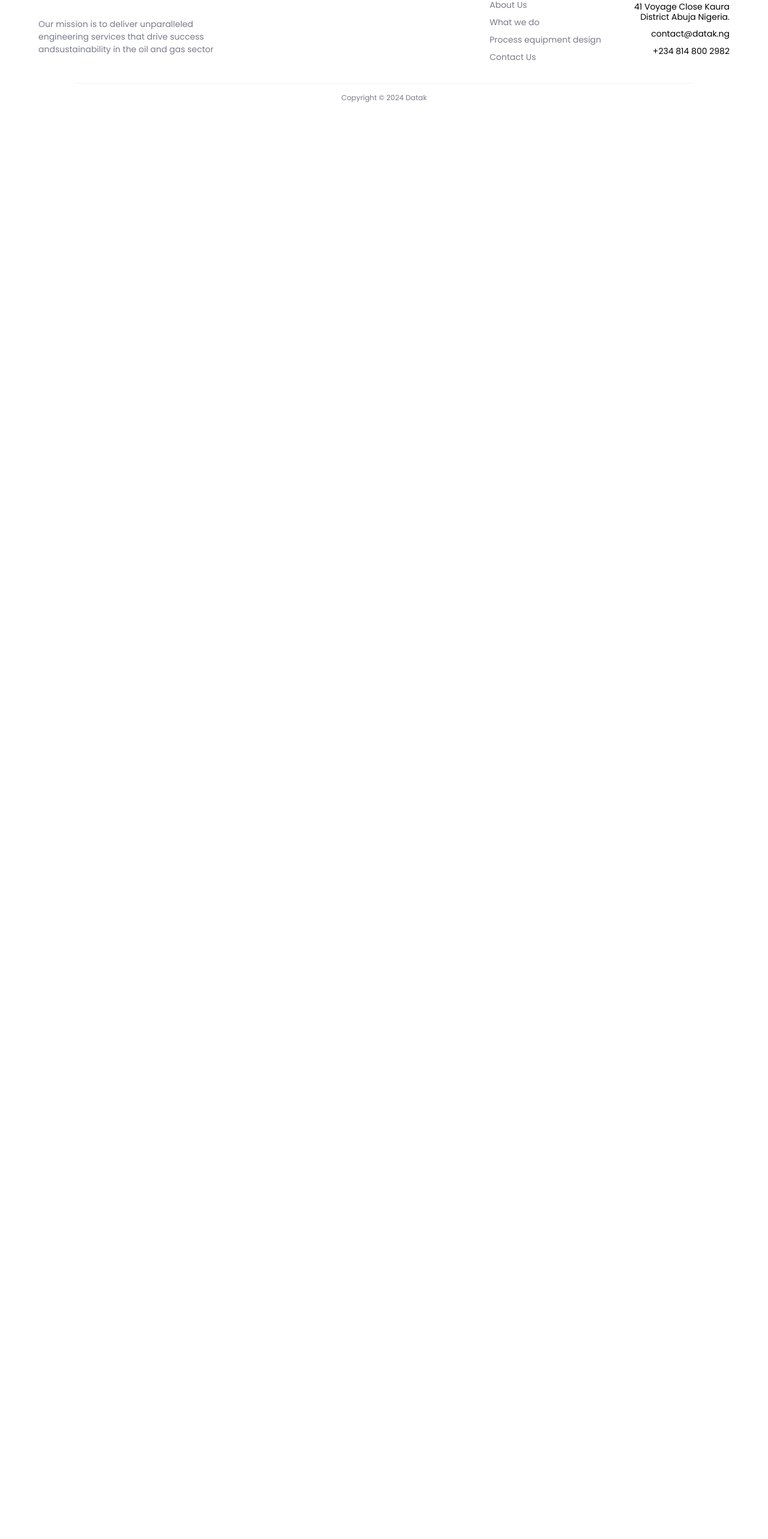
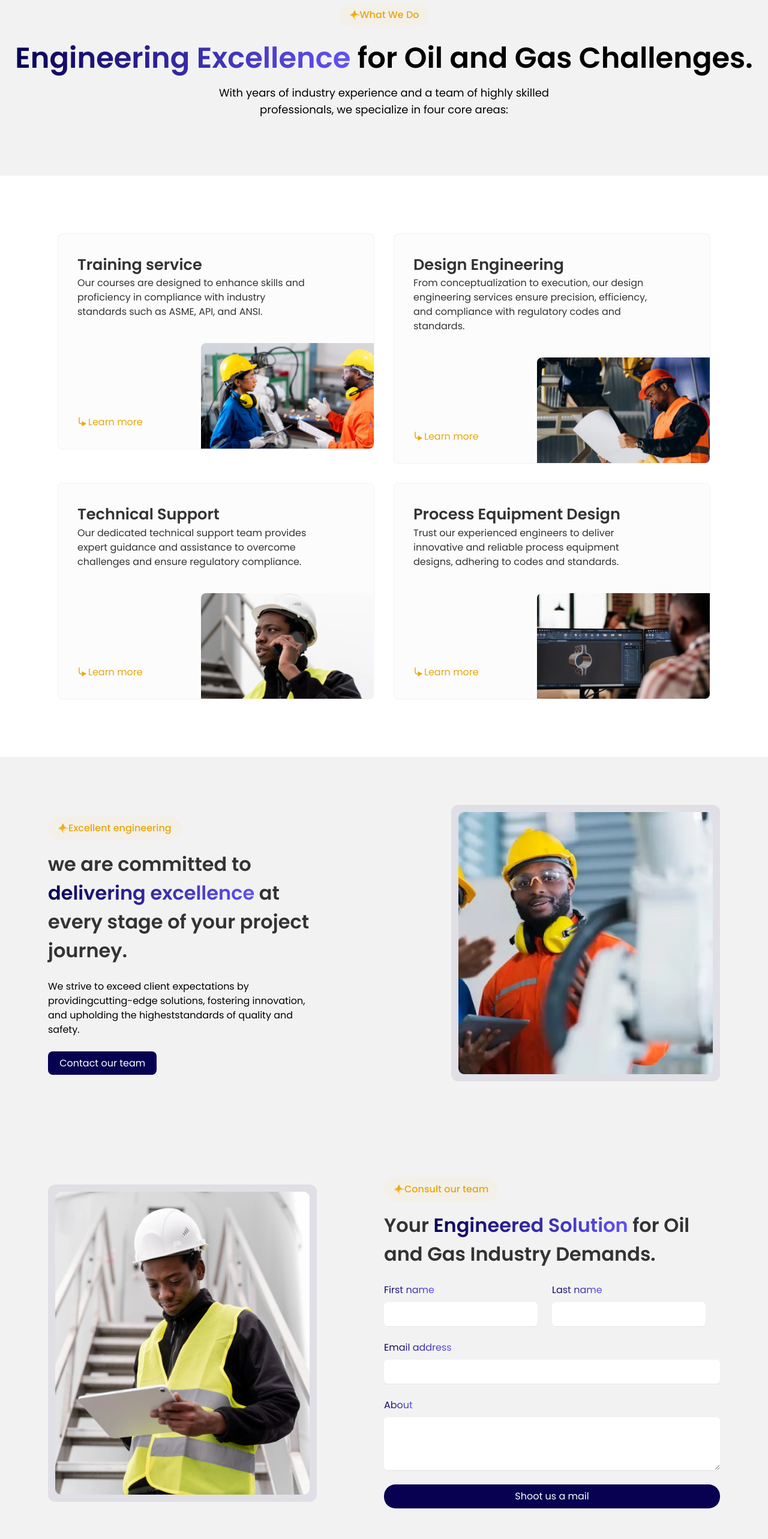
Before and after one commit to Datakengring/Datak_Engineering, a React (Vite) app: page /what-we-do in a window 1280 px wide. Shown: the part 171-2737 px from the top of the page at 60% size. Before the commit the page ends 800 px from the top, so only its background shows below. Built offline with nearby package versions, Linux system fonts and the light colour scheme.

Commit message:
whatWedo i8n done

```diff
--- a/src/components/StarWords.tsx
+++ b/src/components/StarWords.tsx
@@ -4,7 +4,7 @@ const StarWords = ({ word }: { word: string }) => {
   return (
     <div className="flex w-fit mb-4 bg-[#EAA5080A] px-4 py-2 rounded-[1.2rem]">
       <img src={star} alt="star" />
-      <p className="text-yellow text-center">{word}</p>
+      <p className="text-yellow text-center font-medium">{word}</p>
     </div>
   );
 };
--- a/src/pages/WhatWeDo/index.tsx
+++ b/src/pages/WhatWeDo/index.tsx
@@ -1,7 +1,99 @@
+import ActivityCard from "../../components/ActivityCard";
+import StarWords from "../../components/StarWords";
 import MainWrapper from "../../layouts/MainWrapper";
+import one from "/images/one.webp";
+import two from "/images/two.webp";
+import three from "/images/three.webp";
+import four from "/images/four.webp";
+import engineer from "/images/engineer.webp";
+import report from "/images/report.webp";
+import GradientWord from "../../components/GradientWord";
+import PrimaryButton from "../../components/Buttons/PrimaryButton";
+import ContactForm from "../../components/ContactForm";
 
 const WhatWeDo = () => {
-  return <MainWrapper>WhatWeDo</MainWrapper>;
+  return (
+    <MainWrapper>
+      <div className=" bg-secondary flex flex-col justify-center items-center py-24 ">
+        <StarWords word="What We Do" />
+        <h2 className=" text-[2.4rem] font-[600]   lg:text-[3rem]">
+          <span className=" bg-gradient-to-r from-linearOne to-linearTwo inline-block text-transparent bg-clip-text ">
+            Engineering Excellence
+          </span>{" "}
+          for Oil and Gas Challenges.
+        </h2>
+
+        <p className=" w-[50%] text-center font-normal text-lg mt-2">
+          With years of industry experience and a team of highly skilled
+          professionals, we specialize in four core areas:
+        </p>
+      </div>
+
+      <div className=" bg-white  p-24 w-[100%] grid grid-cols-1 lg:grid-cols-2 gap-8">
+        <ActivityCard
+          header={"Training service"}
+          info={
+            "Our courses are designed to enhance skills and proficiency in compliance with industry standards such as ASME, API, and ANSI."
+          }
+          image={one}
+        />
+        <ActivityCard
+          header={"Design Engineering"}
+          info={
+            "From conceptualization to execution, our design engineering services ensure precision, efficiency, and compliance with regulatory codes and standards."
+          }
+          image={two}
+        />
+        <ActivityCard
+          header={"Technical Support"}
+          info={
+            "Our dedicated technical support team provides expert guidance and assistance to overcome challenges and ensure regulatory compliance."
+          }
+          image={three}
+        />
+        <ActivityCard
+          header={"Process Equipment Design"}
+          info={
+            "Trust our experienced engineers to deliver innovative and reliable process equipment designs, adhering to codes and standards."
+          }
+          image={four}
+        />
+      </div>
+      <div className="bg-secondary px-[1.5rem] lg:px-[5rem] py-[3rem] lg:py-[5rem] flex flex-col gap-[3rem] justify-between items-center lg:gap-0 lg:flex-row">
+        {" "}
+        <div className="lg:w-[40%] text-left">
+          <StarWords word={"Excellent engineering"} />
+          <p className="text-textColorPrimary text-[1.2rem] lg:text-[2rem] font-[600] mb-[1.5rem]">
+            we are committed to
+            <GradientWord word="delivering excellence" /> at every stage of your
+            project journey.
+          </p>
+          <p className=" mb-[2rem]">
+            We strive to exceed client expectations by providingcutting-edge
+            solutions, fostering innovation, and upholding the higheststandards
+            of quality and safety.
+          </p>
+          <PrimaryButton path="contact-us">Contact our team</PrimaryButton>
+        </div>
+        <div className="lg:w-[40%] p-3 bg-[#08005114] rounded-[0.75rem]">
+          <img src={engineer} alt="engineer" className="object-cover w-full" />
+        </div>
+      </div>
+      <div className="bg-secondary px-[1.5rem] lg:px-[5rem] py-[3rem] lg:py-[5rem] flex flex-col gap-[3rem] justify-between items-center lg:gap-0 lg:flex-row">
+        <div className="lg:w-[40%] p-3 bg-[#08005114] rounded-[0.75rem]">
+          <img src={report} alt="engineer" />
+        </div>
+        <div className="lg:w-[50%] ">
+          <StarWords word={"Consult our team"} />
+          <p className="text-textColorPrimary text-[1.2rem] lg:text-[2rem] font-[600] mb-[1.5rem]">
+            Your <GradientWord word="Engineered Solution" /> for Oil and Gas
+            Industry Demands.
+          </p>
+          <ContactForm />
+        </div>
+      </div>
+    </MainWrapper>
+  );
 };
 
 export default WhatWeDo;
```
Also changed, not shown: public/images/engineer.webp (added).
